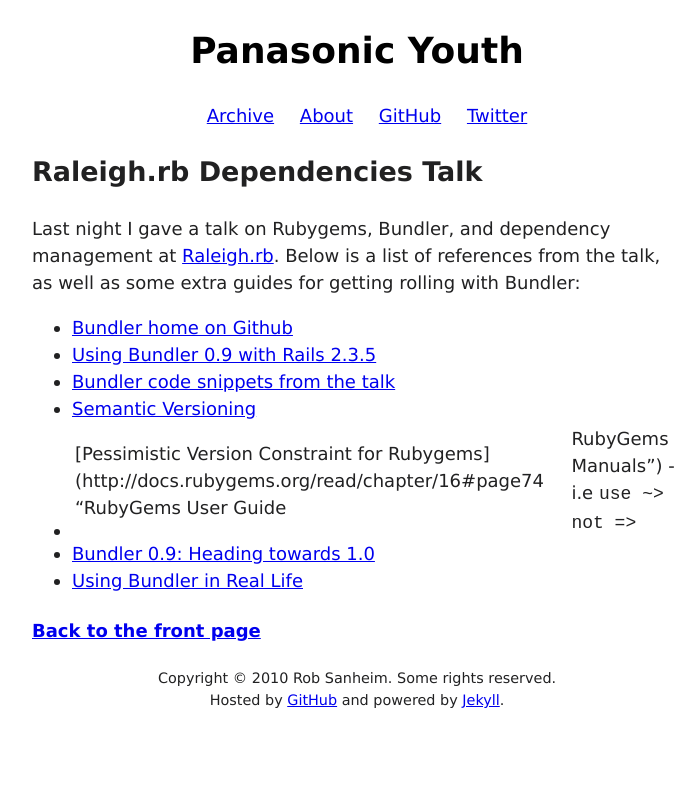
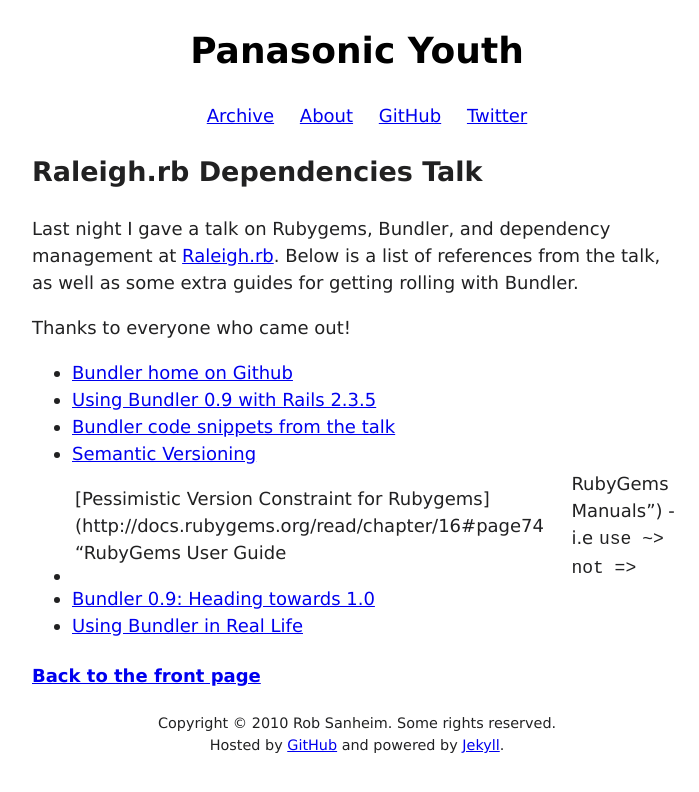
Before and after one commit to rsanheim/rsanheim.github.com, a Jekyll site: the page built from _posts/2010-03-16-raleigh-rb-dependencies.markdown, in a window 1280 px wide. Shown: the top 792 px of the page, without its empty margins (283-982 px from the left). Built offline with Jekyll 4.4.1, drawn with Linux system fonts in a browser that asks for light colours; nearby versions of some CDN libraries; library files that are not in the unit come from our copies; Markdown is read by kramdown in place of the engine named in the settings; comment, search, counter and statistics services are not loaded.

Commit message:
add thanks

```diff
--- a/_posts/2010-03-16-raleigh-rb-dependencies.markdown
+++ b/_posts/2010-03-16-raleigh-rb-dependencies.markdown
@@ -2,7 +2,9 @@
 layout: post
 title: Raleigh.rb Dependencies Talk
 ---
-Last night I gave a talk on Rubygems, Bundler, and dependency management at [Raleigh.rb](http://www.meetup.com/raleighrb/ "The Raleigh-area Ruby Brigade (raleigh.rb) (Raleigh, NC) - Meetup.com").  Below is a list of references from the talk, as well as some extra guides for getting rolling with Bundler:
+Last night I gave a talk on Rubygems, Bundler, and dependency management at [Raleigh.rb](http://www.meetup.com/raleighrb/ "The Raleigh-area Ruby Brigade (raleigh.rb) (Raleigh, NC) - Meetup.com").  Below is a list of references from the talk, as well as some extra guides for getting rolling with Bundler.
+
+Thanks to everyone who came out!
 
 * [Bundler home on Github](http://github.com/carlhuda/bundler/ "Bundler")
 * [Using Bundler 0.9 with Rails 2.3.5](http://andre.arko.net/2010/02/13/using-bundler-09-with-rails-235/ "Bundler 0.9 and Rails 2.3.5")
```
